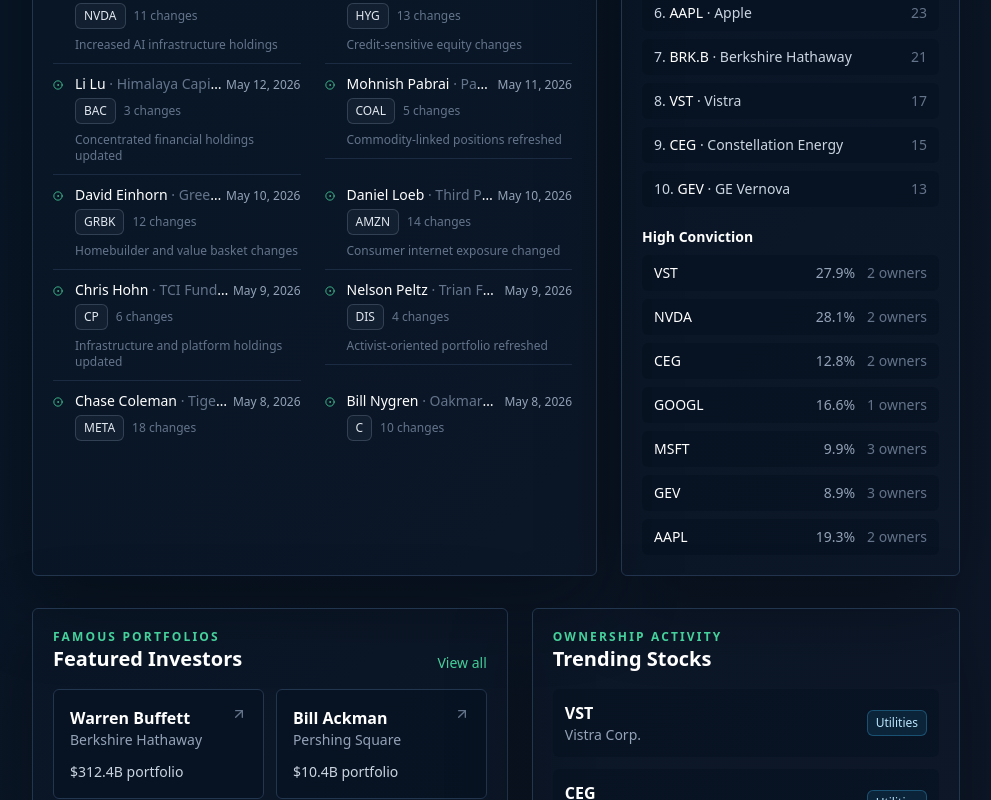
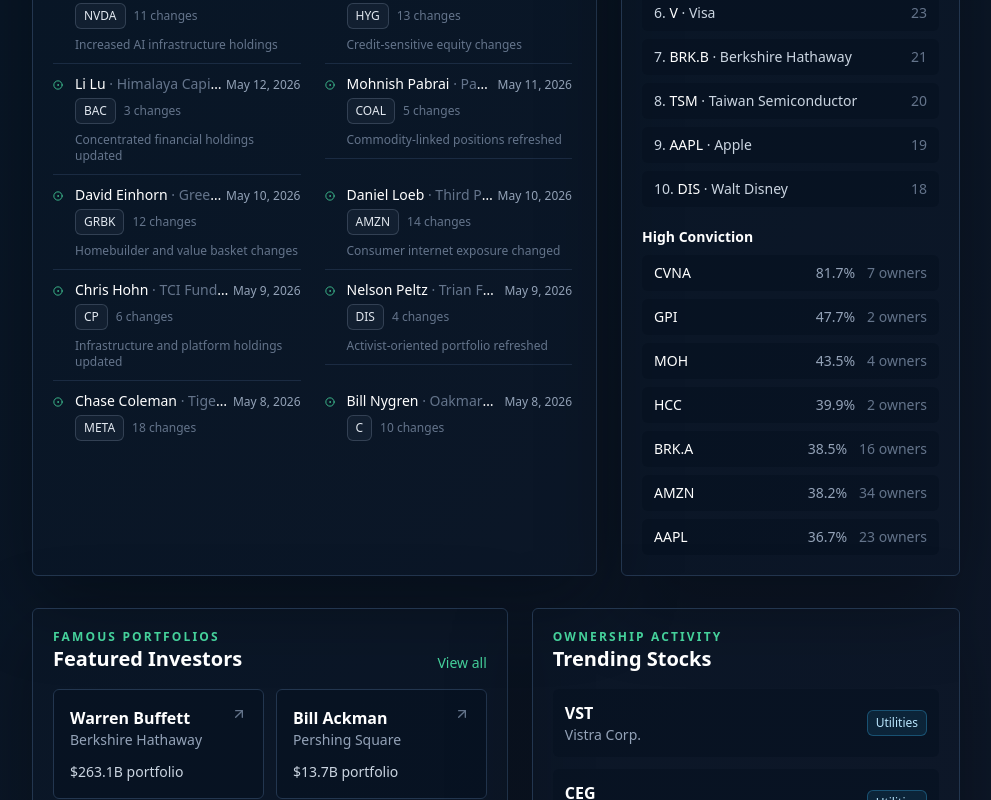
Before and after one commit to EIPJOS/investor-signal-explorer, a Next.js app: page / in a window 1280 px wide. Shown: the part 1400-2200 px from the top of the page, without its empty margins (288-1279 px from the left). Built offline with nearby package versions, Linux system fonts and the light colour scheme.

Commit message:
Correct mock investor holdings data

```diff
--- a/app/stocks/[ticker]/page.tsx
+++ b/app/stocks/[ticker]/page.tsx
@@ -11,10 +11,11 @@
   getStockSignals,
   insiderTrades,
   newsItems,
+  stocks
 } from "@/data/mock-data";
 
 export function generateStaticParams() {
-  return ["VST", "CEG", "NVDA", "MSFT", "GEV"].map((ticker) => ({ ticker }));
+  return stocks.map((stock) => ({ ticker: stock.ticker }));
 }
 
 export async function generateMetadata({ params }: { params: Promise<{ ticker: string }> }): Promise<Metadata> {
--- a/data/homepage-intelligence.ts
+++ b/data/homepage-intelligence.ts
@@ -35,22 +35,22 @@
   mostOwned: [
     { ticker: "GOOGL", company: "Alphabet", count: 34 },
     { ticker: "MSFT", company: "Microsoft", count: 31 },
-    { ticker: "NVDA", company: "NVIDIA", count: 28 },
+    { ticker: "GOOG", company: "Alphabet Class C", count: 30 },
     { ticker: "AMZN", company: "Amazon", count: 26 },
     { ticker: "META", company: "Meta Platforms", count: 24 },
-    { ticker: "AAPL", company: "Apple", count: 23 },
+    { ticker: "V", company: "Visa", count: 23 },
     { ticker: "BRK.B", company: "Berkshire Hathaway", count: 21 },
-    { ticker: "VST", company: "Vistra", count: 17 },
-    { ticker: "CEG", company: "Constellation Energy", count: 15 },
-    { ticker: "GEV", company: "GE Vernova", count: 13 }
+    { ticker: "TSM", company: "Taiwan Semiconductor", count: 20 },
+    { ticker: "AAPL", company: "Apple", count: 19 },
+    { ticker: "DIS", company: "Walt Disney", count: 18 }
   ],
   highConviction: [
-    { ticker: "VST", company: "Vistra", maxWeight: 27.9, owners: 2 },
-    { ticker: "NVDA", company: "NVIDIA", maxWeight: 28.1, owners: 2 },
-    { ticker: "CEG", company: "Constellation Energy", maxWeight: 12.8, owners: 2 },
-    { ticker: "GOOGL", company: "Alphabet", maxWeight: 16.6, owners: 1 },
-    { ticker: "MSFT", company: "Microsoft", maxWeight: 9.9, owners: 3 },
-    { ticker: "GEV", company: "GE Vernova", maxWeight: 8.9, owners: 3 },
-    { ticker: "AAPL", company: "Apple", maxWeight: 19.3, owners: 2 }
+    { ticker: "CVNA", company: "Carvana", maxWeight: 81.67, owners: 7 },
+    { ticker: "GPI", company: "Group 1 Automotive", maxWeight: 47.66, owners: 2 },
+    { ticker: "MOH", company: "Molina Healthcare", maxWeight: 43.49, owners: 4 },
+    { ticker: "HCC", company: "Warrior Met Coal", maxWeight: 39.89, owners: 2 },
+    { ticker: "BRK.A", company: "Berkshire Hathaway Class A", maxWeight: 38.47, owners: 16 },
+    { ticker: "AMZN", company: "Amazon", maxWeight: 38.2, owners: 34 },
+    { ticker: "AAPL", company: "Apple", maxWeight: 36.72, owners: 23 }
   ]
 };
--- a/data/mock-data.ts
+++ b/data/mock-data.ts
@@ -27,8 +27,8 @@
     name: "Warren Buffett",
     firm: "Berkshire Hathaway",
     style: "Long-term value",
-    portfolioValue: 312400000000,
-    holdingsCount: 41,
+    portfolioValue: 263095705000,
+    holdingsCount: 29,
     lastFilingDate: "2026-05-15",
     topHolding: "AAPL",
     bio: "A concentrated public equity portfolio known for durable franchises, insurance float, and long holding periods.",
@@ -40,10 +40,10 @@
     name: "Bill Ackman",
     firm: "Pershing Square",
     style: "Concentrated activist",
-    portfolioValue: 10400000000,
-    holdingsCount: 8,
-    lastFilingDate: "2026-05-14",
-    topHolding: "GOOGL",
+    portfolioValue: 13700000000,
+    holdingsCount: 11,
+    lastFilingDate: "2026-05-15",
+    topHolding: "BN",
     bio: "Pershing Square typically owns a small number of large positions in high-quality companies with identifiable catalysts.",
     fundId: "pershing"
   },
@@ -53,10 +53,10 @@
     name: "David Tepper",
     firm: "Appaloosa",
     style: "Opportunistic macro",
-    portfolioValue: 6700000000,
+    portfolioValue: 5930000000,
     holdingsCount: 31,
-    lastFilingDate: "2026-05-13",
-    topHolding: "NVDA",
+    lastFilingDate: "2026-05-15",
+    topHolding: "AMZN",
     bio: "Appaloosa blends macro views with tactical equity allocations across technology, energy, and cyclicals.",
     fundId: "appaloosa"
   },
@@ -66,10 +66,10 @@
     name: "Seth Klarman",
     firm: "Baupost",
     style: "Deep value",
-    portfolioValue: 5200000000,
-    holdingsCount: 24,
+    portfolioValue: 5120000000,
+    holdingsCount: 22,
     lastFilingDate: "2026-05-15",
-    topHolding: "CEG",
+    topHolding: "AMZN",
     bio: "Baupost is associated with margin-of-safety investing, special situations, and patient capital deployment.",
     fundId: "baupost"
   },
@@ -81,8 +81,8 @@
     style: "Macro growth",
     portfolioValue: 3900000000,
     holdingsCount: 28,
-    lastFilingDate: "2026-05-14",
-    topHolding: "VST",
+    lastFilingDate: "2026-02-17",
+    topHolding: "NTRA",
     bio: "Duquesne uses macro research to find asymmetric themes across power, AI infrastructure, and global liquidity cycles.",
     fundId: "duquesne"
   }
@@ -92,9 +92,11 @@
   id: `${investor.slug}-2026q1`,
   investorSlug: investor.slug,
   form: "13F-HR",
-  period: "2026 Q1",
+  period: investor.slug === "stanley-druckenmiller" ? "2025 Q4" : "2026 Q1",
   filedAt: investor.lastFilingDate,
-  source: "Mock SEC 13F filing"
+  source: investor.slug === "stanley-druckenmiller"
+    ? "Mock-normalized public 13F summary; Dataroma manager page not available"
+    : "Mock-normalized SEC 13F row set cross-checked against public summaries"
 }));
 
 export const stocks: Stock[] = [
@@ -104,25 +106,67 @@
   { ticker: "MSFT", company: "Microsoft", sector: "Technology", pricePlaceholder: "$492.25", marketCap: "$3.6T", summary: "Cloud, enterprise software, and AI platform bellwether owned by multiple high-profile funds." },
   { ticker: "GEV", company: "GE Vernova", sector: "Industrials", pricePlaceholder: "$515.80", marketCap: "$141B", summary: "Grid equipment and power systems company tied to electrification and infrastructure spending." },
   { ticker: "AAPL", company: "Apple", sector: "Technology", pricePlaceholder: "$201.35", marketCap: "$3.0T", summary: "Consumer technology franchise and long-running institutional ownership staple." },
-  { ticker: "GOOGL", company: "Alphabet", sector: "Communication Services", pricePlaceholder: "$176.20", marketCap: "$2.1T", summary: "Search, cloud, and AI platform position followed by concentrated managers." }
+  { ticker: "GOOGL", company: "Alphabet", sector: "Communication Services", pricePlaceholder: "$176.20", marketCap: "$2.1T", summary: "Search, cloud, and AI platform position followed by concentrated managers." },
+  { ticker: "GOOG", company: "Alphabet Class C", sector: "Communication Services", pricePlaceholder: "$176.10", marketCap: "$2.1T", summary: "Alphabet Class C shares are a recurring large-cap technology holding across public 13F summaries." },
+  { ticker: "AXP", company: "American Express", sector: "Financials", pricePlaceholder: "$302.48", marketCap: "$210B", summary: "Long-running Berkshire position and payments network compounder." },
+  { ticker: "KO", company: "Coca-Cola", sector: "Consumer Staples", pricePlaceholder: "$76.05", marketCap: "$327B", summary: "Consumer staples franchise and one of Berkshire's longest-held public positions." },
+  { ticker: "BAC", company: "Bank of America", sector: "Financials", pricePlaceholder: "$48.75", marketCap: "$370B", summary: "Large U.S. bank with significant institutional ownership and 13F visibility." },
+  { ticker: "CVX", company: "Chevron", sector: "Energy", pricePlaceholder: "$206.90", marketCap: "$365B", summary: "Integrated energy company appearing in large institutional portfolios." },
+  { ticker: "OXY", company: "Occidental Petroleum", sector: "Energy", pricePlaceholder: "$65.00", marketCap: "$61B", summary: "Energy producer with high-profile institutional ownership." },
+  { ticker: "BN", company: "Brookfield", sector: "Financials", pricePlaceholder: "$40.47", marketCap: "$67B", summary: "Alternative asset manager and large Pershing Square holding in public summaries." },
+  { ticker: "AMZN", company: "Amazon", sector: "Consumer Discretionary", pricePlaceholder: "$208.27", marketCap: "$2.2T", summary: "Mega-cap commerce and cloud platform widely held by institutional managers." },
+  { ticker: "UBER", company: "Uber Technologies", sector: "Technology", pricePlaceholder: "$71.93", marketCap: "$150B", summary: "Mobility and delivery platform appearing in concentrated hedge fund portfolios." },
+  { ticker: "QSR", company: "Restaurant Brands International", sector: "Consumer Discretionary", pricePlaceholder: "$73.90", marketCap: "$23B", summary: "Restaurant franchisor with activist and concentrated-manager ownership history." },
+  { ticker: "META", company: "Meta Platforms", sector: "Communication Services", pricePlaceholder: "$572.13", marketCap: "$1.4T", summary: "Large-cap social platform and AI infrastructure investor." },
+  { ticker: "MU", company: "Micron Technology", sector: "Technology", pricePlaceholder: "$82.10", marketCap: "$91B", summary: "Memory semiconductor company followed for AI and cyclical chip exposure." },
+  { ticker: "TSM", company: "Taiwan Semiconductor", sector: "Technology", pricePlaceholder: "$337.95", marketCap: "$870B", summary: "Global foundry leader and frequent institutional technology holding." },
+  { ticker: "WCC", company: "WESCO International", sector: "Industrials", pricePlaceholder: "$171.30", marketCap: "$8B", summary: "Industrial distribution company appearing in value-oriented 13F portfolios." },
+  { ticker: "UNP", company: "Union Pacific", sector: "Industrials", pricePlaceholder: "$244.00", marketCap: "$146B", summary: "North American railroad with durable infrastructure characteristics." },
+  { ticker: "ELV", company: "Elevance Health", sector: "Health Care", pricePlaceholder: "$349.00", marketCap: "$79B", summary: "Managed-care company appearing in value and quality portfolios." },
+  { ticker: "NTRA", company: "Natera", sector: "Health Care", pricePlaceholder: "$164.00", marketCap: "$22B", summary: "Genetic testing company reported as a major Duquesne holding in public summaries." },
+  { ticker: "TEVA", company: "Teva Pharmaceutical", sector: "Health Care", pricePlaceholder: "$21.50", marketCap: "$24B", summary: "Generic pharmaceutical company appearing in public Duquesne summaries." },
+  { ticker: "EWZ", company: "iShares MSCI Brazil ETF", sector: "ETF", pricePlaceholder: "$29.00", marketCap: "N/A", summary: "Brazil equity ETF reported in public Duquesne filing summaries." },
+  { ticker: "XLF", company: "Financial Select Sector SPDR Fund", sector: "ETF", pricePlaceholder: "$50.20", marketCap: "N/A", summary: "Financial-sector ETF used for broad U.S. financial exposure." },
+  { ticker: "V", company: "Visa", sector: "Financials", pricePlaceholder: "$302.24", marketCap: "$590B", summary: "Payments network frequently appearing among widely owned quality stocks." },
+  { ticker: "BRK.B", company: "Berkshire Hathaway Class B", sector: "Financials", pricePlaceholder: "$479.20", marketCap: "$1.0T", summary: "Berkshire Hathaway Class B shares are widely held by value-oriented managers." },
+  { ticker: "BRK.A", company: "Berkshire Hathaway Class A", sector: "Financials", pricePlaceholder: "$718000.00", marketCap: "$1.0T", summary: "Berkshire Hathaway Class A shares appear in high-conviction ownership screens." },
+  { ticker: "DIS", company: "Walt Disney", sector: "Communication Services", pricePlaceholder: "$112.00", marketCap: "$200B", summary: "Media and entertainment company appearing in superinvestor ownership screens." },
+  { ticker: "CVNA", company: "Carvana", sector: "Consumer Discretionary", pricePlaceholder: "$210.00", marketCap: "$45B", summary: "Online auto retailer appearing in high-conviction ownership screens." },
+  { ticker: "GPI", company: "Group 1 Automotive", sector: "Consumer Discretionary", pricePlaceholder: "$430.00", marketCap: "$6B", summary: "Automotive retailer appearing in concentrated ownership screens." },
+  { ticker: "MOH", company: "Molina Healthcare", sector: "Health Care", pricePlaceholder: "$315.00", marketCap: "$18B", summary: "Managed-care company appearing in high-conviction ownership screens." },
+  { ticker: "HCC", company: "Warrior Met Coal", sector: "Materials", pricePlaceholder: "$65.00", marketCap: "$3B", summary: "Metallurgical coal producer appearing in concentrated ownership screens." }
 ];
 
 export const holdings: Holding[] = [
-  { investorSlug: "warren-buffett", ticker: "AAPL", company: "Apple", shares: 300000000, marketValue: 60405000000, weight: 19.3, qoqChange: -6.5, status: "Reduced", sector: "Technology" },
-  { investorSlug: "warren-buffett", ticker: "MSFT", company: "Microsoft", shares: 3400000, marketValue: 1673650000, weight: 0.5, qoqChange: 100, status: "New", sector: "Technology" },
-  { investorSlug: "warren-buffett", ticker: "GEV", company: "GE Vernova", shares: 2500000, marketValue: 1289500000, weight: 0.4, qoqChange: 38.4, status: "Increased", sector: "Industrials" },
-  { investorSlug: "bill-ackman", ticker: "GOOGL", company: "Alphabet", shares: 9800000, marketValue: 1726760000, weight: 16.6, qoqChange: 12.2, status: "Increased", sector: "Communication Services" },
-  { investorSlug: "bill-ackman", ticker: "MSFT", company: "Microsoft", shares: 2100000, marketValue: 1033725000, weight: 9.9, qoqChange: 0, status: "Increased", sector: "Technology" },
-  { investorSlug: "bill-ackman", ticker: "VST", company: "Vistra", shares: 4100000, marketValue: 842140000, weight: 8.1, qoqChange: 100, status: "New", sector: "Utilities" },
-  { investorSlug: "david-tepper", ticker: "NVDA", company: "NVIDIA", shares: 12400000, marketValue: 1879840000, weight: 28.1, qoqChange: 21.7, status: "Increased", sector: "Technology" },
-  { investorSlug: "david-tepper", ticker: "CEG", company: "Constellation Energy", shares: 1800000, marketValue: 572580000, weight: 8.5, qoqChange: 44.1, status: "Increased", sector: "Utilities" },
-  { investorSlug: "david-tepper", ticker: "MSFT", company: "Microsoft", shares: 1100000, marketValue: 541475000, weight: 8.1, qoqChange: -9.4, status: "Reduced", sector: "Technology" },
-  { investorSlug: "seth-klarman", ticker: "CEG", company: "Constellation Energy", shares: 2100000, marketValue: 667_000_000, weight: 12.8, qoqChange: 100, status: "New", sector: "Utilities" },
-  { investorSlug: "seth-klarman", ticker: "GEV", company: "GE Vernova", shares: 900000, marketValue: 464220000, weight: 8.9, qoqChange: 18.6, status: "Increased", sector: "Industrials" },
-  { investorSlug: "seth-klarman", ticker: "AAPL", company: "Apple", shares: 1300000, marketValue: 261755000, weight: 5, qoqChange: -100, status: "Sold", sector: "Technology" },
-  { investorSlug: "stanley-druckenmiller", ticker: "VST", company: "Vistra", shares: 5300000, marketValue: 1088620000, weight: 27.9, qoqChange: 67.3, status: "Increased", sector: "Utilities" },
-  { investorSlug: "stanley-druckenmiller", ticker: "NVDA", company: "NVIDIA", shares: 2600000, marketValue: 394160000, weight: 10.1, qoqChange: -14.5, status: "Reduced", sector: "Technology" },
-  { investorSlug: "stanley-druckenmiller", ticker: "GEV", company: "GE Vernova", shares: 660000, marketValue: 340428000, weight: 8.7, qoqChange: 100, status: "New", sector: "Industrials" }
+  { investorSlug: "warren-buffett", ticker: "AAPL", company: "Apple", shares: 227917808, marketValue: 57843261000, weight: 21.99, qoqChange: 0, status: "Reduced", sector: "Technology" },
+  { investorSlug: "warren-buffett", ticker: "AXP", company: "American Express", shares: 151610700, marketValue: 45859204000, weight: 17.43, qoqChange: 0, status: "Increased", sector: "Financials" },
+  { investorSlug: "warren-buffett", ticker: "KO", company: "Coca-Cola", shares: 400000000, marketValue: 30420000000, weight: 11.56, qoqChange: 0, status: "Increased", sector: "Consumer Staples" },
+  { investorSlug: "warren-buffett", ticker: "BAC", company: "Bank of America", shares: 513624165, marketValue: 25039178000, weight: 9.52, qoqChange: -0.71, status: "Reduced", sector: "Financials" },
+  { investorSlug: "warren-buffett", ticker: "CVX", company: "Chevron", shares: 84375856, marketValue: 17457365000, weight: 6.64, qoqChange: -35.17, status: "Reduced", sector: "Energy" },
+  { investorSlug: "warren-buffett", ticker: "OXY", company: "Occidental Petroleum", shares: 264941431, marketValue: 17221193000, weight: 6.55, qoqChange: 0, status: "Increased", sector: "Energy" },
+  { investorSlug: "warren-buffett", ticker: "GOOGL", company: "Alphabet", shares: 54249798, marketValue: 15600072000, weight: 5.93, qoqChange: 203.99, status: "Increased", sector: "Communication Services" },
+  { investorSlug: "bill-ackman", ticker: "BN", company: "Brookfield", shares: 5966500, marketValue: 2413940000, weight: 17.62, qoqChange: 0, status: "Increased", sector: "Financials" },
+  { investorSlug: "bill-ackman", ticker: "AMZN", company: "Amazon", shares: 11439000, marketValue: 2382930000, weight: 17.39, qoqChange: 0, status: "Increased", sector: "Consumer Discretionary" },
+  { investorSlug: "bill-ackman", ticker: "UBER", company: "Uber Technologies", shares: 29930000, marketValue: 2152270000, weight: 15.71, qoqChange: 0, status: "Increased", sector: "Technology" },
+  { investorSlug: "bill-ackman", ticker: "MSFT", company: "Microsoft", shares: 5645000, marketValue: 2090620000, weight: 15.26, qoqChange: 100, status: "New", sector: "Technology" },
+  { investorSlug: "bill-ackman", ticker: "QSR", company: "Restaurant Brands International", shares: 22620000, marketValue: 1671400000, weight: 12.2, qoqChange: 0, status: "Increased", sector: "Consumer Discretionary" },
+  { investorSlug: "bill-ackman", ticker: "META", company: "Meta Platforms", shares: 2660000, marketValue: 1520700000, weight: 11.1, qoqChange: 0, status: "Increased", sector: "Communication Services" },
+  { investorSlug: "david-tepper", ticker: "AMZN", company: "Amazon", shares: 4319000, marketValue: 899100000, weight: 15.16, qoqChange: 0, status: "Increased", sector: "Consumer Discretionary" },
+  { investorSlug: "david-tepper", ticker: "MU", company: "Micron Technology", shares: 6849000, marketValue: 562200000, weight: 9.48, qoqChange: 0, status: "Increased", sector: "Technology" },
+  { investorSlug: "david-tepper", ticker: "GOOG", company: "Alphabet Class C", shares: 1733000, marketValue: 496900000, weight: 8.38, qoqChange: 0, status: "Increased", sector: "Communication Services" },
+  { investorSlug: "david-tepper", ticker: "UBER", company: "Uber Technologies", shares: 6290000, marketValue: 452500000, weight: 7.63, qoqChange: 0, status: "Increased", sector: "Technology" },
+  { investorSlug: "david-tepper", ticker: "TSM", company: "Taiwan Semiconductor", shares: 1264000, marketValue: 427200000, weight: 7.2, qoqChange: 0, status: "Increased", sector: "Technology" },
+  { investorSlug: "seth-klarman", ticker: "AMZN", company: "Amazon", shares: 3123000, marketValue: 650200000, weight: 12.7, qoqChange: 0, status: "Increased", sector: "Consumer Discretionary" },
+  { investorSlug: "seth-klarman", ticker: "QSR", company: "Restaurant Brands International", shares: 8081000, marketValue: 597500000, weight: 11.67, qoqChange: 0, status: "Increased", sector: "Consumer Discretionary" },
+  { investorSlug: "seth-klarman", ticker: "WCC", company: "WESCO International", shares: 2861000, marketValue: 490200000, weight: 9.57, qoqChange: 0, status: "Increased", sector: "Industrials" },
+  { investorSlug: "seth-klarman", ticker: "UNP", company: "Union Pacific", shares: 1817000, marketValue: 443400000, weight: 8.66, qoqChange: 0, status: "Increased", sector: "Industrials" },
+  { investorSlug: "seth-klarman", ticker: "ELV", company: "Elevance Health", shares: 1206000, marketValue: 421000000, weight: 8.22, qoqChange: 0, status: "Increased", sector: "Health Care" },
+  { investorSlug: "stanley-druckenmiller", ticker: "NTRA", company: "Natera", shares: 1100000, marketValue: 180000000, weight: 15.4, qoqChange: 0, status: "Increased", sector: "Health Care" },
+  { investorSlug: "stanley-druckenmiller", ticker: "TEVA", company: "Teva Pharmaceutical", shares: 8200000, marketValue: 176000000, weight: 15.1, qoqChange: 0, status: "Increased", sector: "Health Care" },
+  { investorSlug: "stanley-druckenmiller", ticker: "EWZ", company: "iShares MSCI Brazil ETF", shares: 3600000, marketValue: 104000000, weight: 8.9, qoqChange: 100, status: "New", sector: "ETF" },
+  { investorSlug: "stanley-druckenmiller", ticker: "XLF", company: "Financial Select Sector SPDR Fund", shares: 5500000, marketValue: 276000000, weight: 23.6, qoqChange: 100, status: "New", sector: "ETF" },
+  { investorSlug: "stanley-druckenmiller", ticker: "AMZN", company: "Amazon", shares: 738000, marketValue: 153700000, weight: 13.2, qoqChange: 68.9, status: "Increased", sector: "Consumer Discretionary" },
+  { investorSlug: "stanley-druckenmiller", ticker: "GOOGL", company: "Alphabet", shares: 385000, marketValue: 110700000, weight: 9.5, qoqChange: 277.5, status: "Increased", sector: "Communication Services" }
 ];
 
 export const congressMembers: CongressMember[] = [
```
Also changed, not shown: 2 other files (tests, documents, lock files or other folders).
